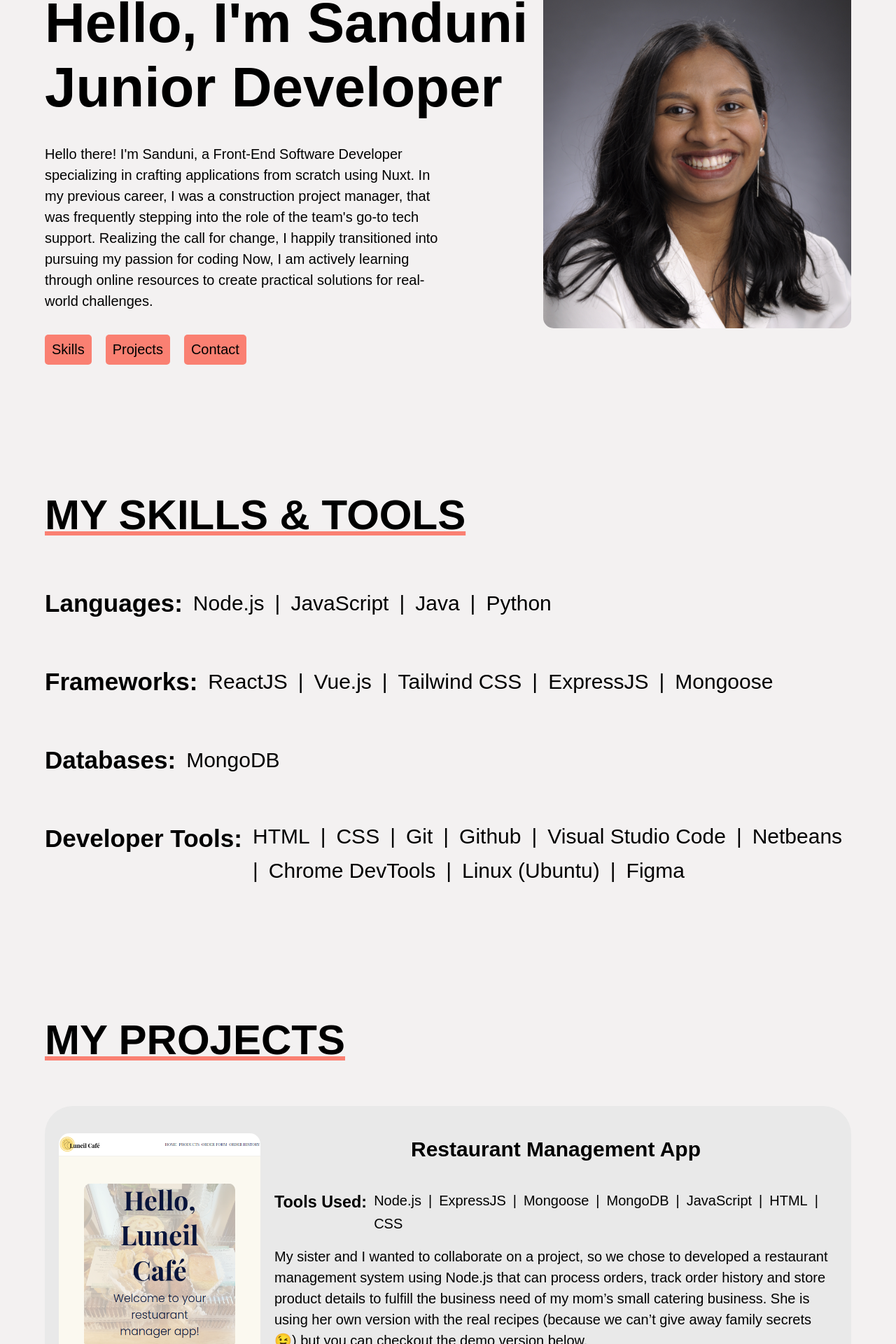
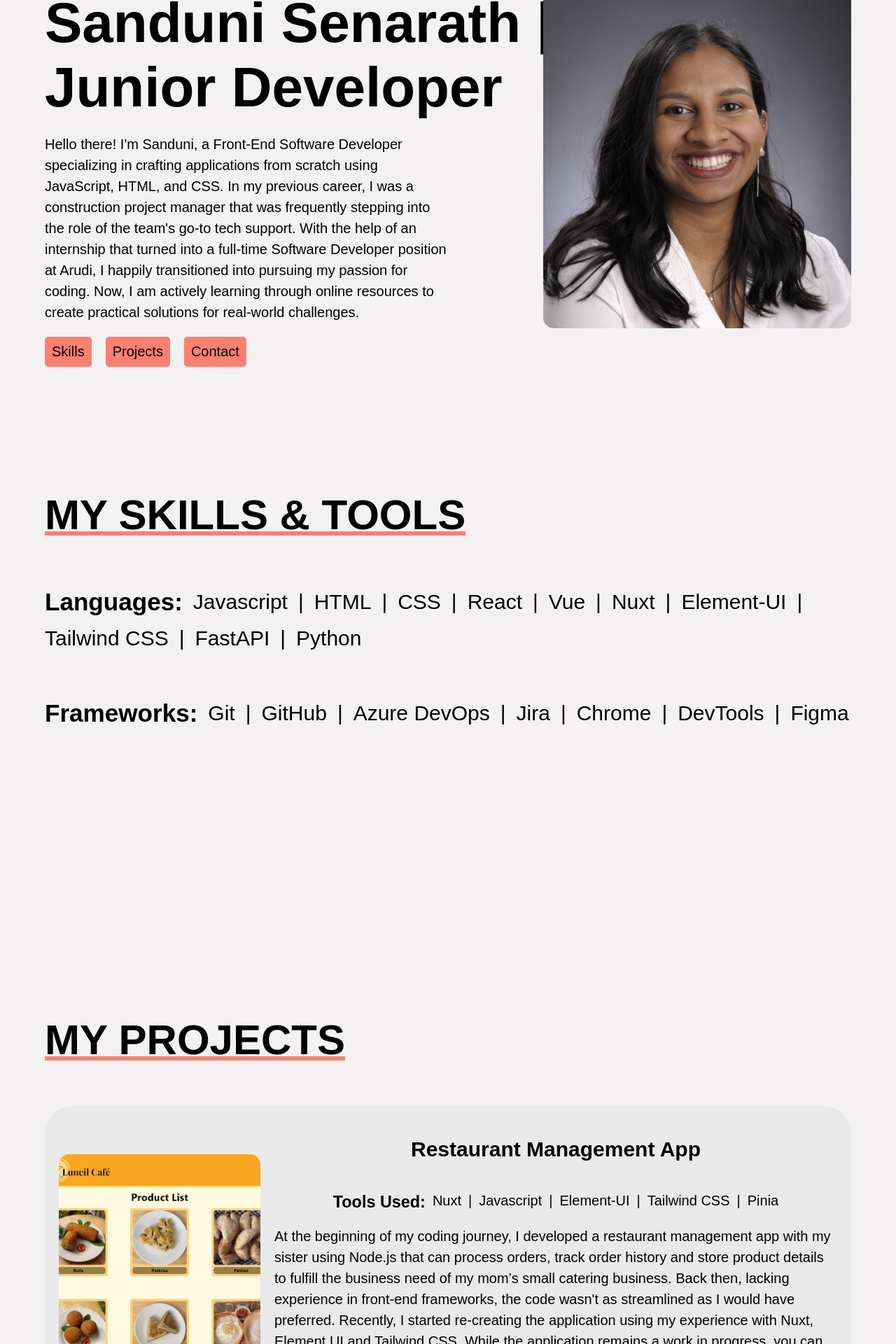
Before and after one commit to SSenarath/ssenarath.github.io, a React (Create React App) app: page / in a window 1280 px wide. Shown: the part 276-2196 px from the top of the page at 70% size. Built offline with nearby package versions, Linux system fonts and the light colour scheme.

Commit message:
update portfolio website

```diff
--- a/src/App.css
+++ b/src/App.css
@@ -415,7 +415,7 @@ footer {
     }
 
     #skills .skill-category {
-
+        flex-wrap: wrap;
         font-size: 1.5rem;
     }
 
@@ -461,7 +461,7 @@ footer {
 
     #skills .container {
         height: 30em;
-        justify-content: space-between;
+        gap: 2rem;
     }
 
     /* contact formatting */
--- a/src/components/Footer.js
+++ b/src/components/Footer.js
@@ -3,7 +3,7 @@ import React from "react";
 export default function Footer() {
     return(
         <footer>
-                <p>© 2023 Sanduni Senarath <a href="https://github.com/SSenarath/portfolio-website" target="_blank">Github Project Repo</a></p>
+                <p>© 2024 Sanduni Senarath <a href="https://github.com/SSenarath/ssenarath.github.io" target="_blank">Github Project Repo</a></p>
         </footer>
     )
 
--- a/src/components/Hero.js
+++ b/src/components/Hero.js
@@ -8,16 +8,18 @@ export default function Hero() {
       <div className="container">
         <div className="hero-left-container">
           <h1 className="main-intro">
-            Hello, I'm Sanduni | <br /> Junior Developer{" "}
+            Sanduni Senarath | <br /> Junior Developer{" "}
           </h1>
           <p className="about-me p-lineheight">
             Hello there! I'm Sanduni, a Front-End Software Developer
-            specializing in crafting applications from scratch using Nuxt. In my
-            previous career, I was a construction project manager, that was
-            frequently stepping into the role of the team's go-to tech support.
-            Realizing the call for change, I happily transitioned into pursuing
-            my passion for coding Now, I am actively learning through online
-            resources to create practical solutions for real-world challenges.
+            specializing in crafting applications from scratch using JavaScript,
+            HTML, and CSS. In my previous career, I was a construction project
+            manager that was frequently stepping into the role of the team's
+            go-to tech support. With the help of an internship that turned into
+            a full-time Software Developer position at Arudi, I happily
+            transitioned into pursuing my passion for coding. Now, I am actively
+            learning through online resources to create practical solutions for
+            real-world challenges.
           </p>
           <div className="links">
             <a className="btn">
--- a/src/components/Skills.js
+++ b/src/components/Skills.js
@@ -7,51 +7,41 @@ export default function About(){
                     <h1 className="section-title">MY SKILLS & TOOLS</h1>
                     <div className="skill-category">
                         <h3>Languages: </h3>
-                        <p>Node.js</p>
+                        <p>Javascript</p>
                         <p>|</p>
-                        <p>JavaScript</p>
+                        <p>HTML</p>
                         <p>|</p>
-                        <p>Java</p>
+                        <p>CSS</p>
                         <p>|</p>
-                        <p>Python </p>
+                        <p>React</p>
+                        <p>|</p>
+                        <p>Vue</p>
+                        <p>|</p>
+                        <p>Nuxt</p>
+                        <p>|</p>
+                        <p>Element-UI</p>
+                        <p>|</p>
+                        <p>Tailwind CSS</p>
+                        <p>|</p>
+                        <p>FastAPI</p>
+                        <p>|</p>
+                        <p>Python</p>
                     </div>
                     <div className="skill-category">
                         <h3>Frameworks: </h3>
-                        <p>ReactJS</p>
+                        <p>Git</p>
                         <p>|</p>
-                        <p>Vue.js</p>
+                        <p>GitHub</p>
                         <p>|</p>
-                        <p>Tailwind CSS</p>
+                        <p>Azure DevOps</p>
                         <p>|</p>
-                        <p>ExpressJS</p>
+                        <p>Jira</p>
                         <p>|</p>
-                        <p>Mongoose</p>
-                    </div>
-                    <div className="skill-category">
-                        <h3>Databases: </h3>
-                        <p>MongoDB</p>
-                    </div>
-                    <div className="skill-category dev">
-                        <h3>Developer Tools: </h3>
-                            <div className="dev-tools">
-                                <p>HTML</p>
-                                <p>|</p>
-                                <p>CSS</p>
-                                <p>|</p>
-                                <p>Git</p>
-                                <p>|</p>
-                                <p>Github</p>
-                                <p>|</p>
-                                <p>Visual Studio Code</p>
-                                <p>|</p>
-                                <p>Netbeans</p>
-                                <p>|</p>
-                                <p>Chrome DevTools</p>
-                                <p>|</p>
-                                <p>Linux (Ubuntu)</p>
-                                <p>|</p>
-                                <p>Figma</p>
-                            </div>
+                        <p>Chrome</p>
+                        <p>|</p>
+                        <p>DevTools</p>
+                        <p>|</p>
+                        <p>Figma</p>
                     </div>
             </div>
         </div>
--- a/src/components/data.js
+++ b/src/components/data.js
@@ -6,51 +6,41 @@ export default {
     "jQuery",
     "React",
     "Git",
-        'Github',
+    "Github",
     "VS Code",
     "Figma",
-        "Node.js"
+    "Node.js",
   ],
   projectinfo: [
     {
       id: 1,
       title: "Restaurant Management App",
-            description: `My sister and I wanted to collaborate on a project, so we chose to developed a restaurant management
-            system using Node.js that can process orders, track order history and store product details to fulfill the
-            business need of my mom’s small catering business. She is using her own version with the real recipes (because we can’t give away family secrets 😉) but you can checkout the demo version below.`,
+      description: `At the beginning of my coding journey, I developed a restaurant management app with my sister using Node.js that can process orders, track order history and store product details to fulfill the business need of my mom’s small catering business. Back then, lacking experience in front-end frameworks, the code wasn't as streamlined as I would have preferred. Recently, I started re-creating the application using my experience with Nuxt, Element UI and Tailwind CSS. While the application remains a work in progress, you can explore the current status below. Please note that the demo version excludes real ingredient information (those are family secrets :))`,
       coverImg: "restaurant.png",
       websiteLink: "https://luneil-cafe-demo.up.railway.app/",
       githubRepoLink: "https://github.com/HSenarath/luneil-cafe-demo",
       tools: [
-                "Node.js",
-                "ExpressJS",
-                "Mongoose",
-                "MongoDB",
-                "JavaScript",
-                "HTML",
-                "CSS"
-            ]
-        }
-        ,
-        {
-            id: 2,
-            title: "Calculator",
-            description: `This calculator was the final project of the foundations path of an online resource known as The Odin
-            Project. One thing I really appreciate about this resource is that it takes a very hands-off approach
-            meaning that all they do is simply give us an idea for the project and from that point on its our
-            responsibility to figure out the logic behind the code, styles and to find documentation that might help
-            us implement new methods and functions. Through this project, I was able to practice my front end
-            development skills.`,
-            coverImg: "calculator.png",
-            websiteLink: "https://ssenarath.github.io/calculator/",
-            githubRepoLink: "https://github.com/SSenarath/calculator",
-            tools: [
-                "JavaScript",
-                "HTML",
-                "CSS"
-            ]
-        }
-        ,
+        "Nuxt",
+        "Javascript",
+        "Element-UI",
+        "Tailwind CSS",
+        "Pinia"
+      ],
+    },
+    // {
+    //   id: 2,
+    //   title: "Calculator",
+    //   description: `This calculator was the final project of the foundations path of an online resource known as The Odin
+    //         Project. One thing I really appreciate about this resource is that it takes a very hands-off approach
+    //         meaning that all they do is simply give us an idea for the project and from that point on its our
+    //         responsibility to figure out the logic behind the code, styles and to find documentation that might help
+    //         us implement new methods and functions. Through this project, I was able to practice my front end
+    //         development skills.`,
+    //   coverImg: "calculator.png",
+    //   websiteLink: "https://ssenarath.github.io/calculator/",
+    //   githubRepoLink: "https://github.com/SSenarath/calculator",
+    //   tools: ["JavaScript", "HTML", "CSS"],
+    // },
     {
       id: 3,
       title: "Colour Scheme Generator",
@@ -60,13 +50,7 @@ export default {
       coverImg: "color-scheme.png",
       websiteLink: "https://ssenarath.github.io/ColorSchemeGenerator/",
       githubRepoLink: "https://github.com/SSenarath/ColorSchemeGenerator",
-            tools: [
-                "JavaScript",
-                "HTML",
-                "CSS"
-            ]
-        }
-    ]
-
-
-}
+      tools: ["JavaScript", "HTML", "CSS"],
+    },
+  ],
+};
```
Also changed, not shown: src/images/restaurant.png, 1 other file (tests, documents, lock files or other folders). Lines whose indentation alone changed are shown as unchanged.
